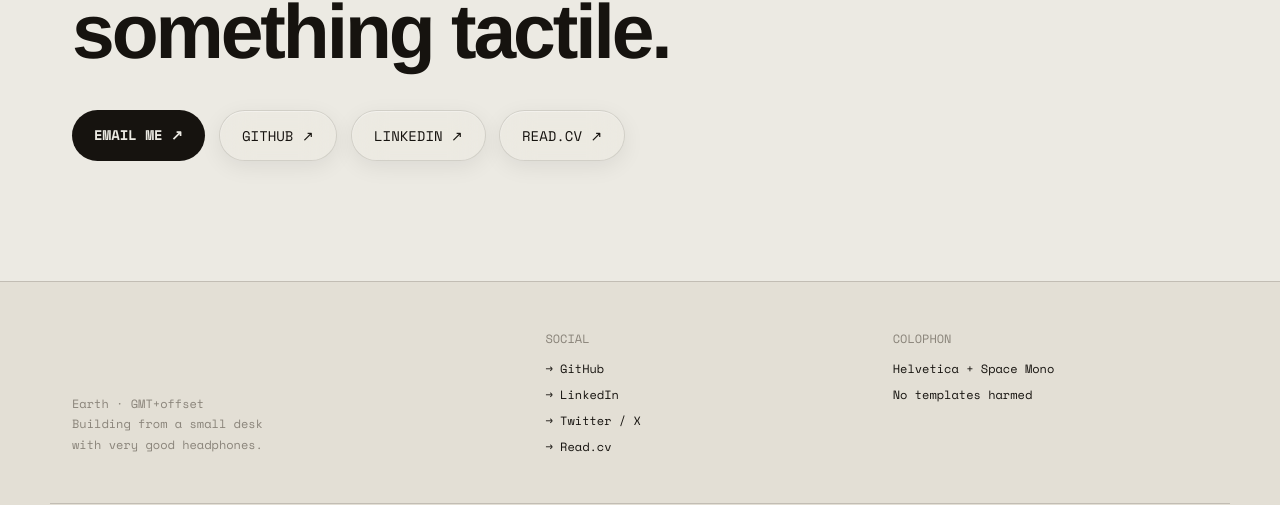
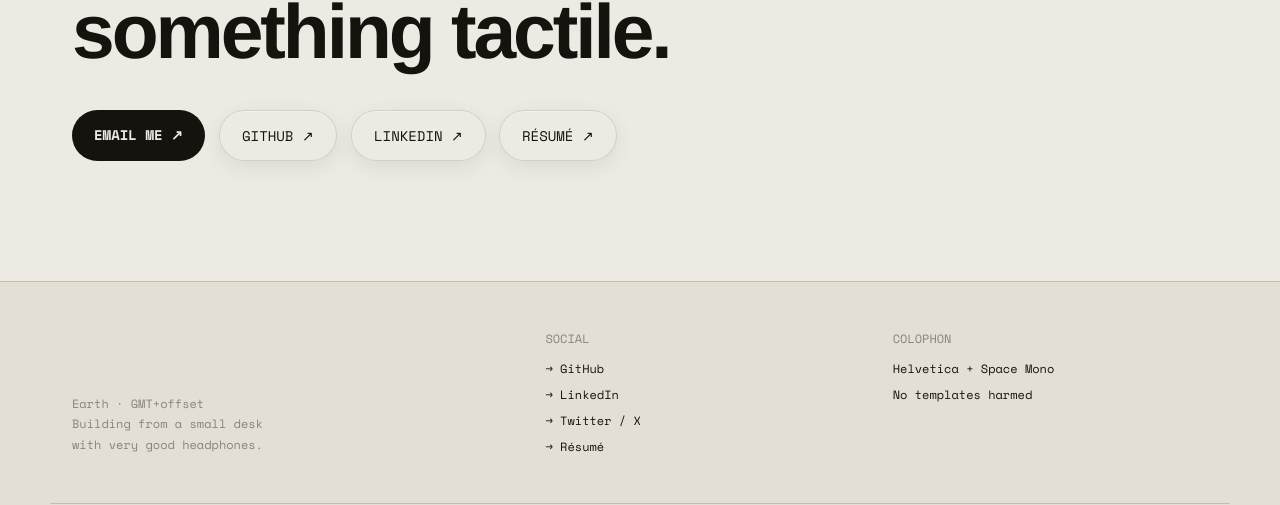
Before and after one commit to harjotsinghgill/portfolio, a React (Vite) app: page / in a window 1280 px wide. Shown: the part 4158-4663 px from the top of the page. Built offline with nearby package versions, Linux system fonts and the light colour scheme; no server answers.

Commit message:
fix: update social link labels and paths in config
- Changed "READ.CV" to "RÉSUMÉ" and updated the href to point to the résumé PDF using import.meta.env.BASE_URL for consistency across environments.

```diff
--- a/src/config.ts
+++ b/src/config.ts
@@ -147,7 +147,7 @@ export const connectLinks: SocialLink[] = [
   { label: "EMAIL ME ↗", href: "mailto:harjotsinghgill007@gmail.com" },
   { label: "GITHUB ↗", href: "https://github.com/harjotsinghgill" },
   { label: "LINKEDIN ↗", href: "https://linkedin.com/in/harjotsinghgill007" },
-  { label: "READ.CV ↗", href: "#" },
+  { label: "RÉSUMÉ ↗", href: `${import.meta.env.BASE_URL}resume.pdf` },
 ];
 
 /** Footer social column. */
@@ -155,5 +155,5 @@ export const footerSocials: SocialLink[] = [
   { label: "→ GitHub", href: "https://github.com/harjotsinghgill" },
   { label: "→ LinkedIn", href: "https://linkedin.com/in/harjotsinghgill007" },
   { label: "→ Twitter / X", href: "#" },
-  { label: "→ Read.cv", href: "#" },
+  { label: "→ Résumé", href: `${import.meta.env.BASE_URL}resume.pdf` },
 ];
```
Also changed, not shown: 1 other file (tests, documents, lock files or other folders).
